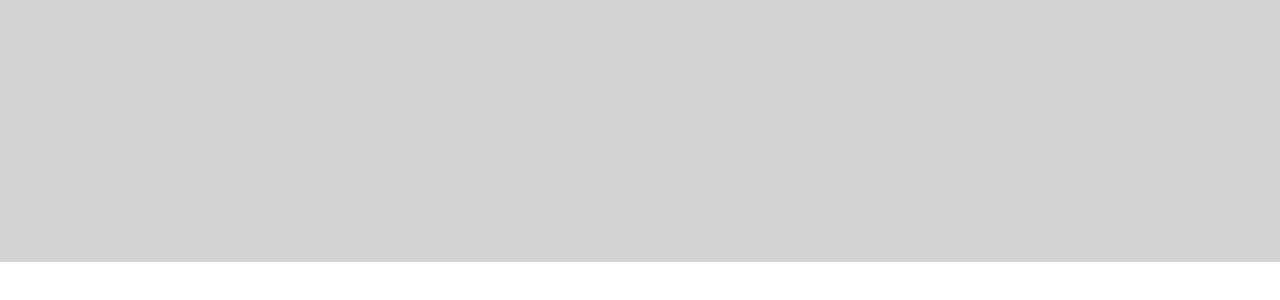
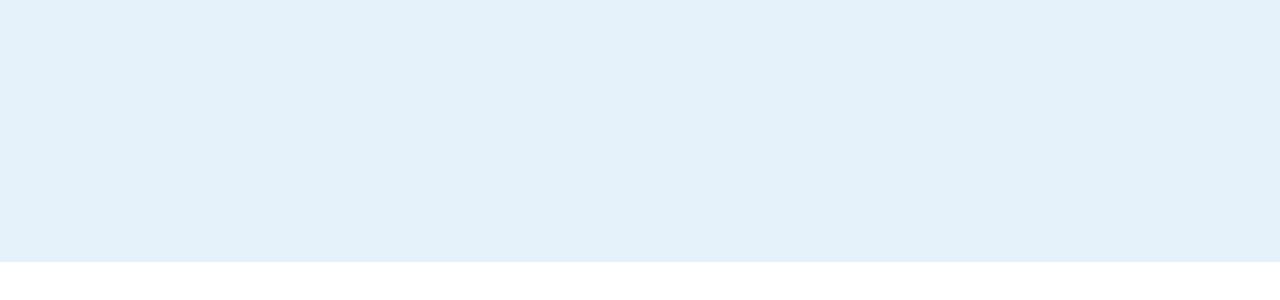
Before and after one commit to Athanasovann/Athanasovann.github.io, a plain HTML site: page projects/platformer/index.html in a window 1280 px wide. Shown: the part 488-788 px from the top of the page. Drawn offline with nearby package versions, Linux system fonts and the light colour scheme.

```diff
--- a/projects/platformer/platformer.css
+++ b/projects/platformer/platformer.css
@@ -3,7 +3,7 @@
 }
 
 canvas {
-  background-color: lightgray;
+  background-color: rgb(230, 242, 249);
 }
 
 img {
```
